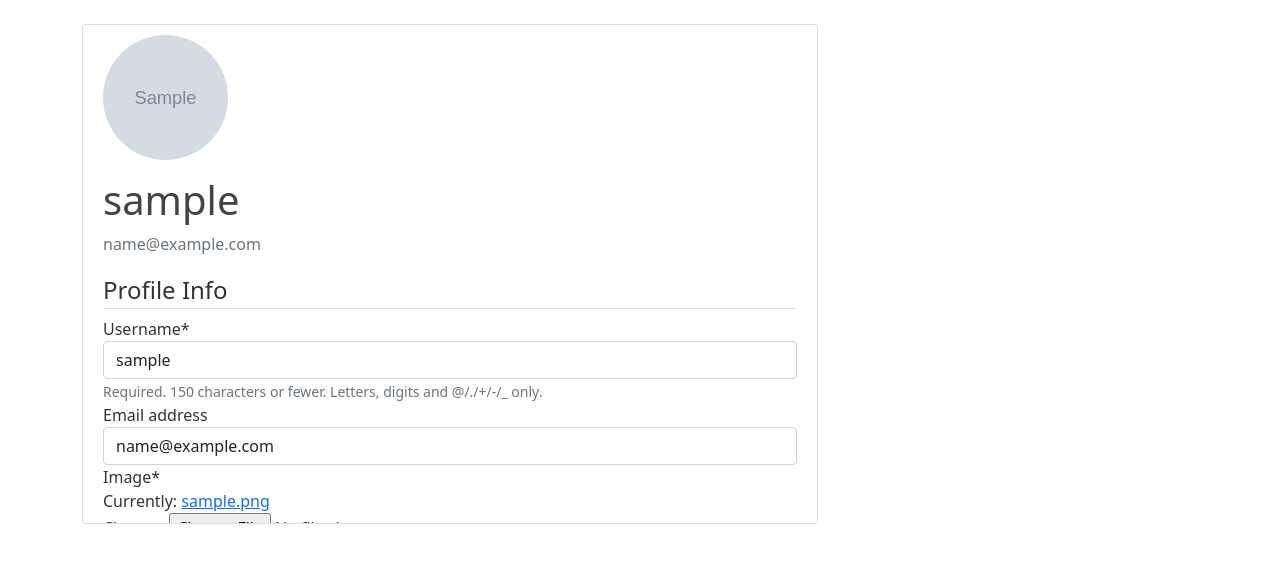
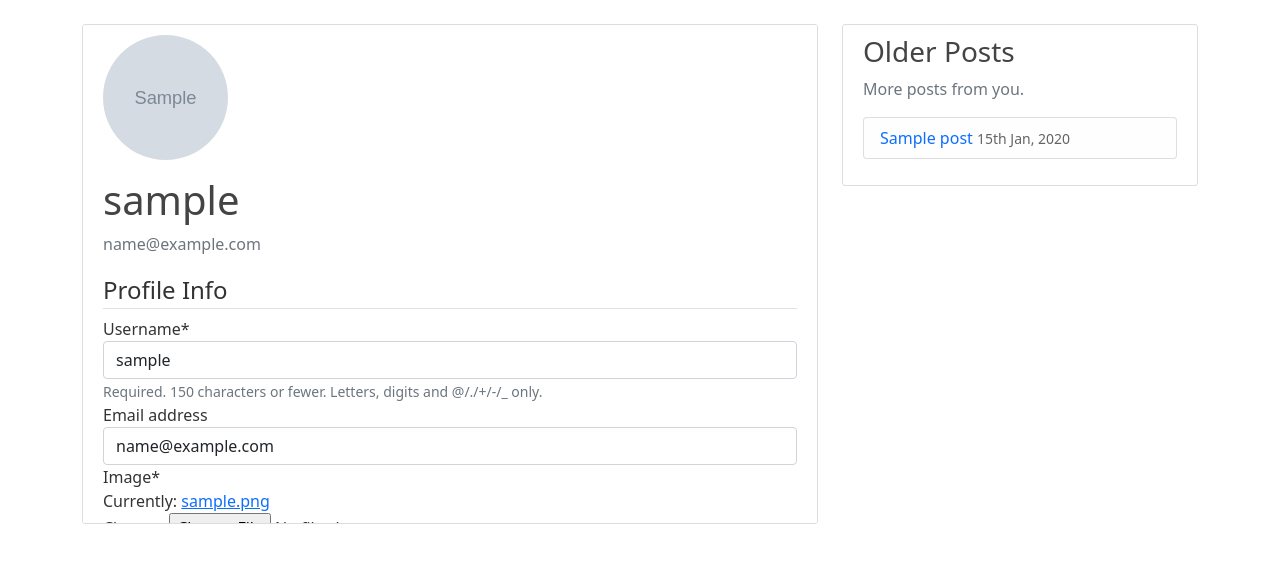
Before and after one commit to SavanSutariya/django-blog, a Django app: page /profile/ in a window 1280 px wide. Shown: the part 64-652 px from the top of the page. Run offline with Django 3.2, Linux system fonts and the light colour scheme; a user stored in the database is signed in; tables that the repository leaves empty hold one stand-in row (values such as "Sample post"); grey boxes marked "Sample" are stand-in pictures; some libraries are stand-ins or nearby versions.

Commit message:
Show posts from current users in profile page

```diff
--- a/users/templates/users/profile.html
+++ b/users/templates/users/profile.html
@@ -20,3 +20,24 @@
   </form>
   </div>
 {% endblock content %}
+{% block sidebar %}
+<div class="col-md-4">
+  <div class="content-section">
+      <h3>Older Posts</h3>
+
+      <p class='text-muted'>More posts from you.
+      <ul class="list-group">
+          {% for post in posts %}
+              <li class="list-group-item list-group-item-light">
+                  <a class="mr-2" style="text-decoration: none" href="{% url 'post-detail' post.id %}">
+                      {{ post.title }}
+                  </a>
+                  <small>{{ post.date_posted|date:"jS M, Y" }}</small>
+              </li>
+
+          {% endfor %}
+      </ul>
+      </p>
+  </div>
+</div>
+{% endblock %}
--- a/users/views.py
+++ b/users/views.py
@@ -27,8 +27,11 @@ def profile (request):
     else:
         u_form = UserUpdateForm(instance= request.user)
         p_form = ProfileUpdateForm(instance= request.user.profile)
+        c_user = request.user
+        posts = c_user.post_set.all()
     context = {
         'u_form': u_form,
-        'p_form': p_form
+        'p_form': p_form,
+        'posts': posts
     }
     return render(request,'users/profile.html',context)
```
